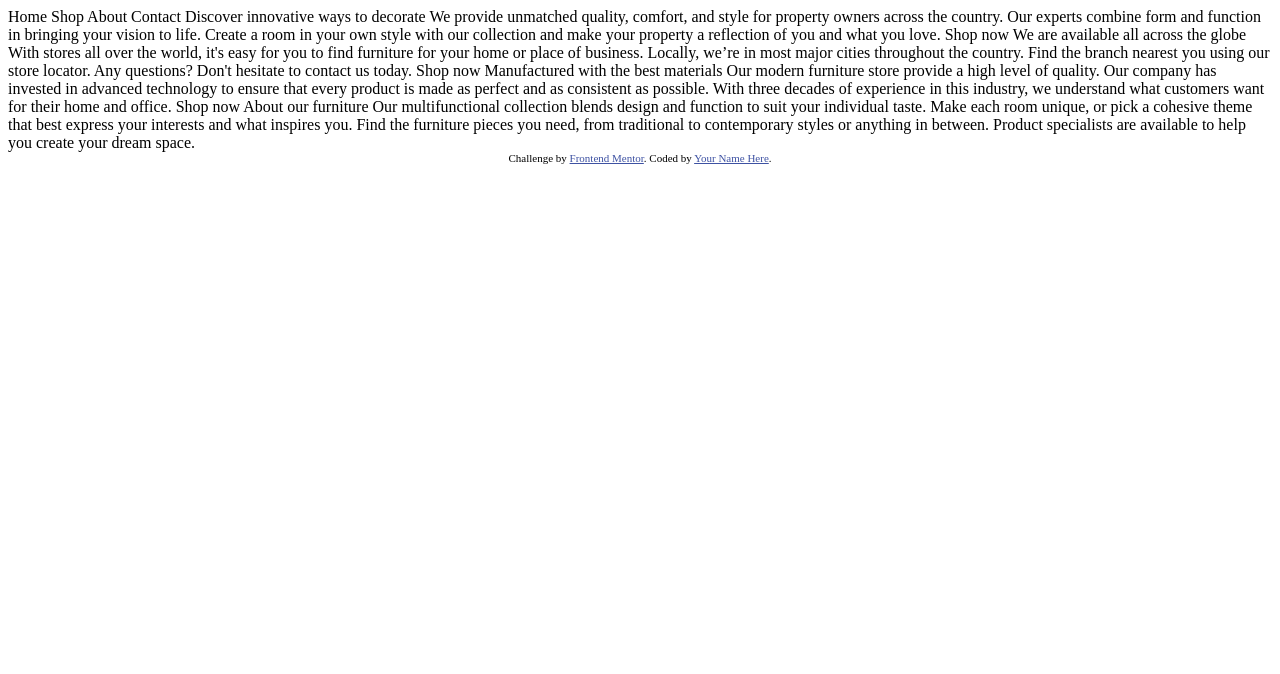
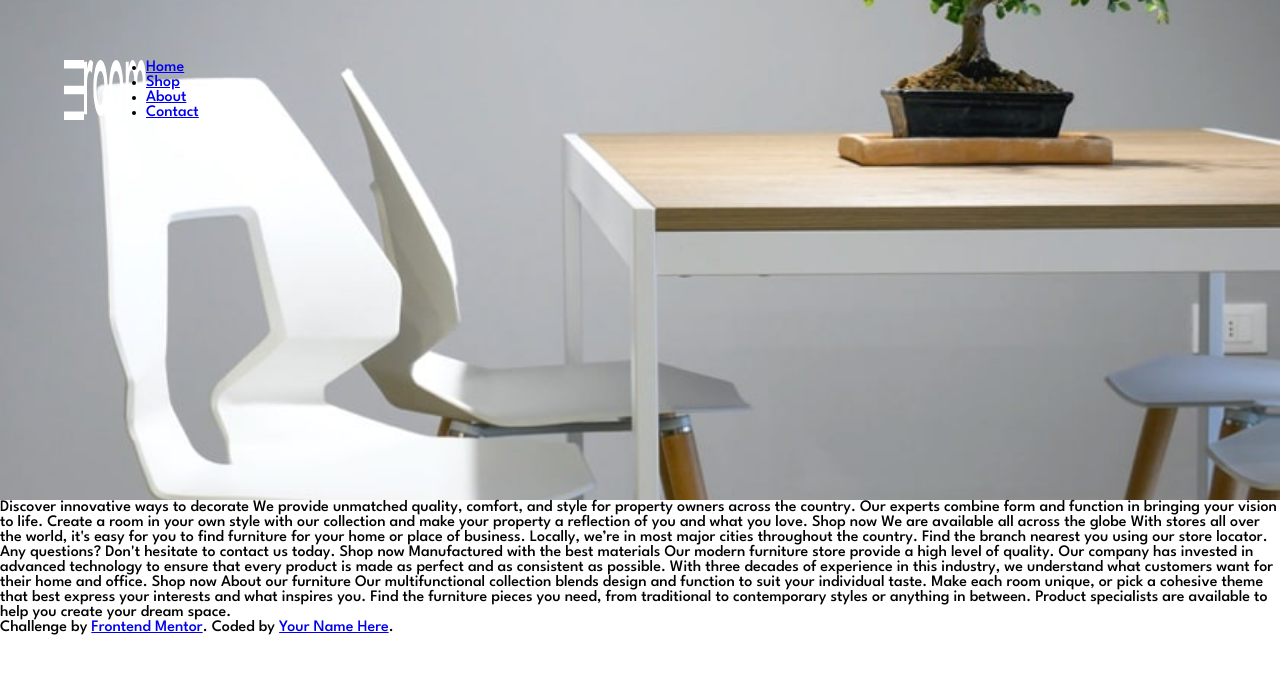
Before and after one commit to Gonvi007/room-homepage-master, a plain HTML site: page index.html in a window 1280 px wide. Drawn offline with Linux system fonts and the light colour scheme.

Commit message:
Pequeño adelanto, woa comer

```diff
--- /dev/null
+++ b/css/styles.css
@@ -0,0 +1,46 @@
+* {
+    margin: 0;
+    padding: 0;
+    box-sizing: border-box;
+}
+
+body {
+    font-family: 'League Spartan', sans-serif;
+}
+
+.main {
+    max-width: 1400px;
+    margin: 0 auto;
+    display: grid;
+    grid-template-columns: 1fr;
+    grid-template-rows: repeat(5, max-content);
+    grid-template-areas:
+    "main"
+    "buy"
+    "image1"
+    "about"
+    "image2";
+}
+
+.main_hero{
+    min-height: 500px;
+    background-image: url(../images/desktop-image-hero-1.jpg);
+    background-size: cover;
+    background-position: center;
+    grid-area: main;
+}
+.main_nav {
+    display: flex;
+}
+.container {
+    width: 90%;
+    margin: 0 auto;
+    padding: 60px 0;
+    overflow: hidden;
+}
+/* .attribution {
+    font-size: 11px; text-align: center;
+}
+.attribution a {
+    color: hsl(228, 45%, 44%);
+} */
--- a/index.html
+++ b/index.html
@@ -8,17 +8,37 @@
 
   <title>Frontend Mentor | Room homepage</title>
 
-  <!-- Feel free to remove these styles or customise in your own stylesheet 👍 -->
-  <style>
-    .attribution { font-size: 11px; text-align: center; }
-    .attribution a { color: hsl(228, 45%, 44%); }
-  </style>
+  <link rel="preconnect" href="https://fonts.googleapis.com">
+  <link rel="preconnect" href="https://fonts.gstatic.com" crossorigin>
+  <link href="https://fonts.googleapis.com/css2?family=League+Spartan:wght@500;600;700&display=swap" rel="stylesheet">
+  <link rel="stylesheet" href="./css/styles.css">
 </head>
 <body>
-  Home
-  Shop
-  About
-  Contact
+  <main class="main">
+    <section class="main_hero">
+
+      <nav class="main_nav container">
+        <img src="./images/icon-hamburger.svg" class="main_hamburguer" alt="Icon hamburger">
+        <img src="./images/logo.svg" class="main_logo" alt="Logo">
+
+        <ul class="main_links">
+          <li class="main_list">
+            <a href="#" class="mainlink">Home</a>
+          </li>
+          <li class="main_list">
+            <a href="#" class="mainlink">Shop</a>
+          </li>
+          <li class="main_list">
+            <a href="#" class="mainlink">About</a>
+          </li>
+          <li class="main_list">
+            <a href="#" class="mainlink">Contact</a>
+          </li>
+        </ul>
+
+      </section>
+    </nav>
+  </main>
 
   Discover innovative ways to decorate
 
```
